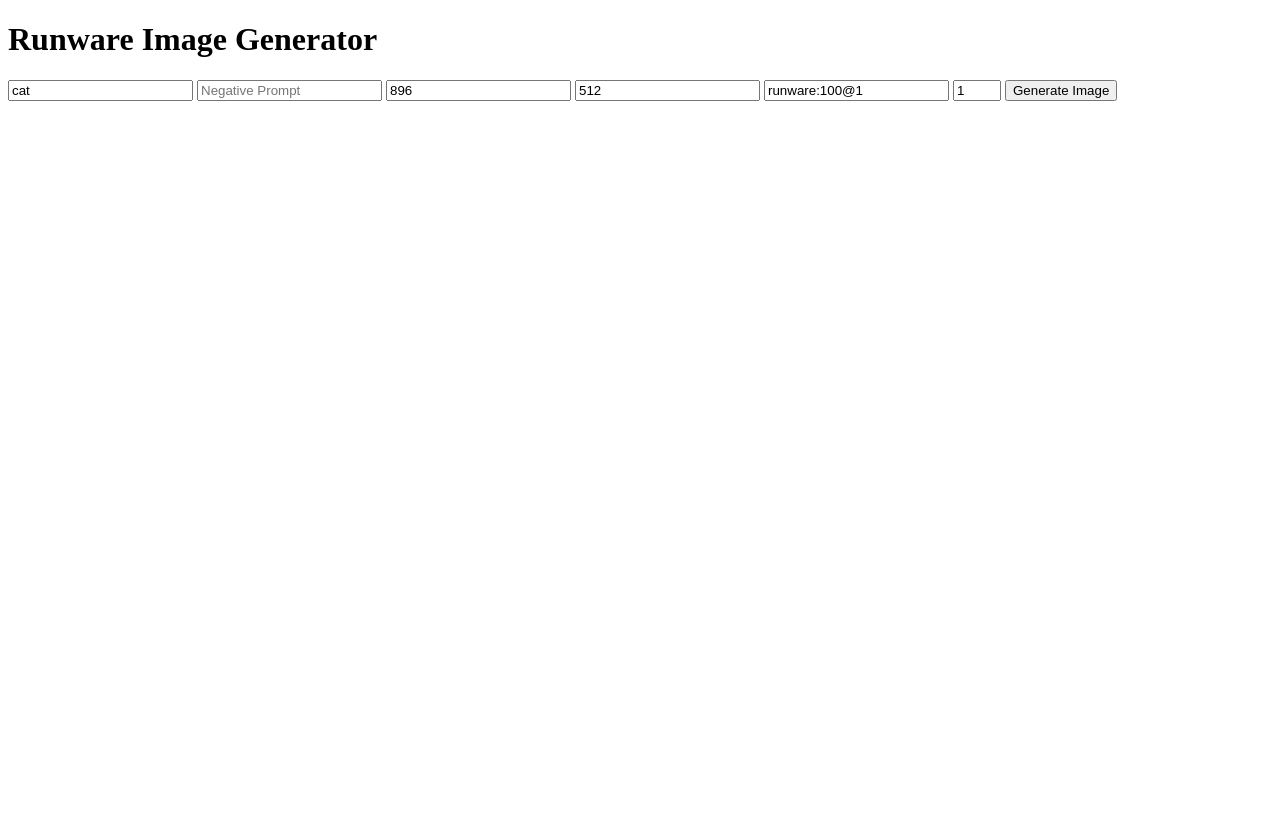
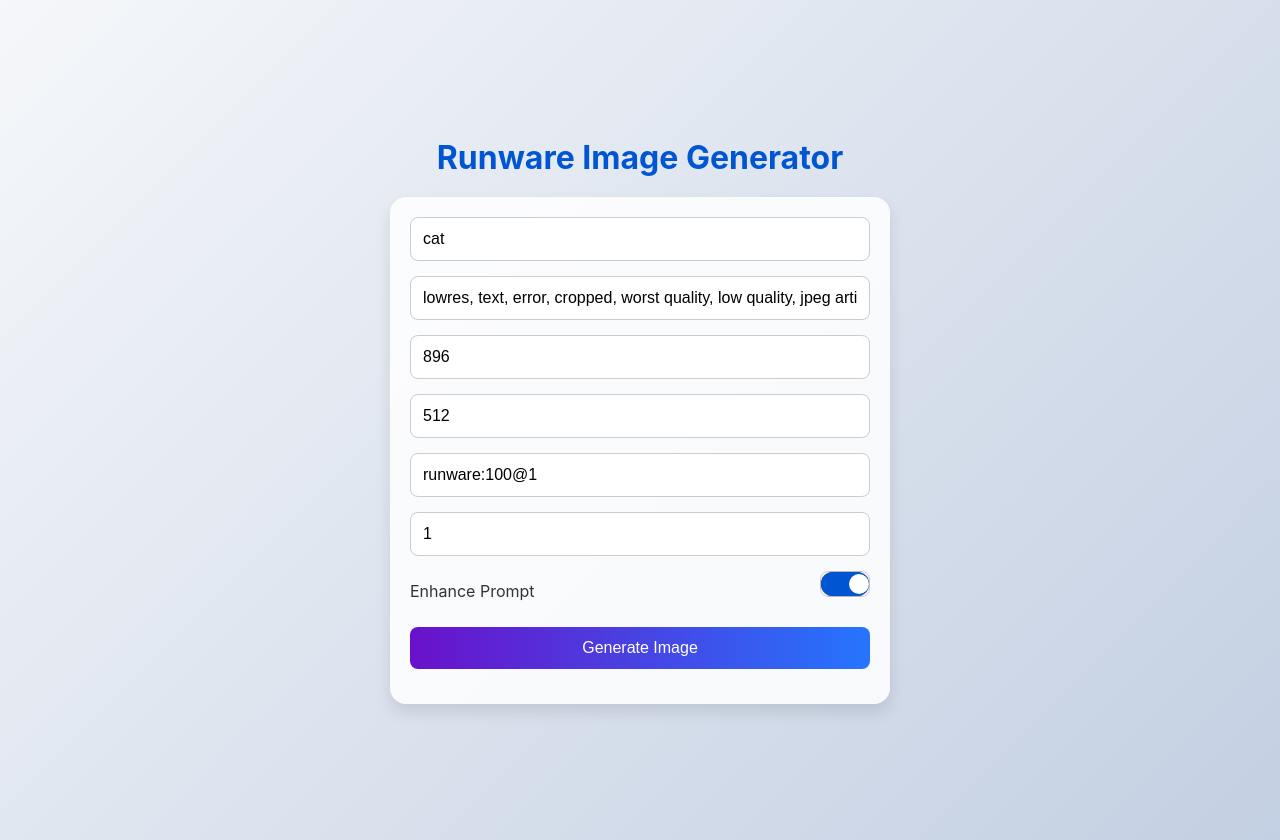
Before and after one commit to ezam0000/jsrunware, a website: page public/index.html in a window 1280 px wide. Before the commit the page ends 800 px from the top, so only its background shows below. Drawn offline with Linux system fonts and the light colour scheme.

Commit message:
added negative prompt, and enhancer switch , added new file management with separare css js and css

```diff
--- a/public/index.html
+++ b/public/index.html
@@ -4,99 +4,30 @@
     <meta charset="UTF-8">
     <meta name="viewport" content="width=device-width, initial-scale=1.0">
     <title>Runware Image Generator</title>
-    <style>
-        #status, #cost {
-            margin-top: 10px;
-            font-weight: bold;
-        }
-        #result img {
-            max-width: 100%;
-            height: auto;
-            margin-top: 10px;
-        }
-    </style>
+    <link rel="stylesheet" href="styles.css">
 </head>
 <body>
     <h1>Runware Image Generator</h1>
     <form id="imageForm">
         <input type="text" id="positivePrompt" placeholder="Positive Prompt" value="cat" required>
-        <input type="text" id="negativePrompt" placeholder="Negative Prompt">
+        <input type="text" id="negativePrompt" placeholder="Negative Prompt" value="lowres, text, error, cropped, worst quality, low quality, jpeg artifacts, ugly, duplicate, morbid, mutilated, out of frame, extra fingers, mutated hands, poorly drawn hands, poorly drawn face, mutation, deformed, blurry, dehydrated, bad anatomy, bad proportions, extra limbs, cloned face, disfigured, gross proportions, malformed limbs, missing arms, missing legs, extra arms, extra legs, fused fingers, too many fingers, long neck, username, watermark, signature">
         <input type="number" id="width" placeholder="Width" value="896" required>
         <input type="number" id="height" placeholder="Height" value="512" required>
         <input type="text" id="model" placeholder="Model" value="runware:100@1" required>
         <input type="number" id="numberResults" placeholder="Number of Results" value="1" min="1" max="5">
+        <div id="toggleEnhance">
+            <span>Enhance Prompt</span>
+            <label class="toggle-switch">
+                <input type="checkbox" id="enhanceToggle" checked>
+                <span class="slider"></span>
+            </label>
+        </div>
         <button type="submit">Generate Image</button>
     </form>
     <div id="status"></div>
     <div id="cost"></div>
     <div id="result"></div>
 
-    <script>
-        const statusElement = document.getElementById('status');
-        const costElement = document.getElementById('cost');
-        const resultElement = document.getElementById('result');
-
-        function updateStatus(message) {
-            statusElement.textContent = message;
-        }
-
-        document.getElementById('imageForm').addEventListener('submit', async (e) => {
-            e.preventDefault();
-            updateStatus('Preparing to generate image...');
-            costElement.textContent = '';
-            resultElement.innerHTML = '';
-
-            const formData = {
-                positivePrompt: document.getElementById('positivePrompt').value,
-                negativePrompt: document.getElementById('negativePrompt').value,
-                width: document.getElementById('width').value,
-                height: document.getElementById('height').value,
-                model: document.getElementById('model').value,
-                numberResults: document.getElementById('numberResults').value
-            };
-
-            try {
-                updateStatus('Sending request to server...');
-                const response = await fetch('/generate-image', {
-                    method: 'POST',
-                    headers: {
-                        'Content-Type': 'application/json'
-                    },
-                    body: JSON.stringify(formData)
-                });
-
-                if (!response.ok) {
-                    throw new Error(`HTTP error! status: ${response.status}`);
-                }
-
-                updateStatus('Processing server response...');
-                const images = await response.json();
-
-                if (!images || images.length === 0) {
-                    throw new Error('No images received from the server');
-                }
-
-                updateStatus('Loading generated images...');
-                let totalCost = 0;
-                images.forEach((image) => {
-                    const img = new Image();
-                    img.onload = () => {
-                        resultElement.appendChild(img);
-                    };
-                    img.onerror = () => {
-                        console.error('Failed to load image:', image.imageURL);
-                    };
-                    img.src = image.imageURL;
-                    totalCost += image.cost || 0;
-                });
-
-                updateStatus(`Successfully generated ${images.length} image(s)!`);
-                costElement.textContent = `Total cost: ${totalCost.toFixed(4)}`;
-            } catch (error) {
-                console.error('Error:', error);
-                updateStatus(`An error occurred: ${error.message}`);
-            }
-        });
-    </script>
+    <script src="script.js"></script>
 </body>
 </html>
--- /dev/null
+++ b/public/script.js
@@ -0,0 +1,88 @@
+const statusElement = document.getElementById('status');
+const costElement = document.getElementById('cost');
+const resultElement = document.getElementById('result');
+
+function updateStatus(message) {
+    statusElement.textContent = message;
+}
+
+document.getElementById('imageForm').addEventListener('submit', async (e) => {
+    e.preventDefault();
+    updateStatus('Processing...');
+
+    let positivePrompt = document.getElementById('positivePrompt').value;
+    const useEnhancer = document.getElementById('enhanceToggle').checked;
+
+    if (useEnhancer) {
+        try {
+            updateStatus('Enhancing prompt...');
+            const enhanceResponse = await fetch('/enhance-prompt', {
+                method: 'POST',
+                headers: {
+                    'Content-Type': 'application/json'
+                },
+                body: JSON.stringify({ prompt: positivePrompt })
+            });
+
+            if (!enhanceResponse.ok) {
+                throw new Error(`HTTP error! status: ${enhanceResponse.status}`);
+            }
+
+            const enhancedData = await enhanceResponse.json();
+            positivePrompt = enhancedData.text || positivePrompt;
+            updateStatus('Prompt enhanced, generating image...');
+        } catch (error) {
+            console.error('Error enhancing prompt:', error);
+            updateStatus('Error enhancing prompt, proceeding with original prompt.');
+        }
+    }
+
+    const formData = {
+        positivePrompt: document.getElementById('positivePrompt').value,
+        negativePrompt: document.getElementById('negativePrompt').value,
+        width: document.getElementById('width').value,
+        height: document.getElementById('height').value,
+        model: document.getElementById('model').value,
+        numberResults: document.getElementById('numberResults').value
+    };
+
+    try {
+        const response = await fetch('/generate-image', {
+            method: 'POST',
+            headers: {
+                'Content-Type': 'application/json'
+            },
+            body: JSON.stringify(formData)
+        });
+
+        if (!response.ok) {
+            throw new Error(`HTTP error! status: ${response.status}`);
+        }
+
+        const images = await response.json();
+
+        if (!images || images.length === 0) {
+            throw new Error('No images received from the server');
+        }
+
+        updateStatus('Loading generated images...');
+        let totalCost = 0;
+        images.forEach((image) => {
+            const img = new Image();
+            img.onload = () => {
+                resultElement.appendChild(img);
+            };
+            img.onerror = () => {
+                console.error('Failed to load image:', image.imageURL);
+            };
+            img.src = image.imageURL;
+            totalCost += image.cost || 0;
+        });
+
+        updateStatus(`Successfully generated ${images.length} image(s)!`);
+        costElement.textContent = `Total cost: ${totalCost.toFixed(4)}`;
+    } catch (error) {
+        console.error('Error:', error);
+        updateStatus(`An error occurred: ${error.message}`);
+    }
+});
--- /dev/null
+++ b/public/styles.css
@@ -0,0 +1,118 @@
+body {
+    font-family: -apple-system, BlinkMacSystemFont, "Segoe UI", Roboto, "Helvetica Neue", Arial, sans-serif;
+    background: linear-gradient(135deg, #f5f7fa, #c3cfe2);
+    color: #333;
+    display: flex;
+    flex-direction: column;
+    align-items: center;
+    justify-content: center;
+    min-height: 100vh;
+    margin: 0;
+    padding: 20px;
+    overflow-x: hidden;
+}
+
+h1 {
+    margin-bottom: 20px;
+    color: #0056d2;
+    text-align: center;
+}
+
+form {
+    background: #ffffffd9;
+    padding: 20px;
+    border-radius: 16px;
+    box-shadow: 0 8px 16px rgba(0, 0, 0, 0.1);
+    width: 100%;
+    max-width: 500px;
+    box-sizing: border-box;
+}
+
+input, button, label {
+    width: 100%;
+    display: block;
+    margin-bottom: 15px;
+    padding: 12px;
+    font-size: 16px;
+    border-radius: 8px;
+    border: 1px solid #ccc;
+    box-sizing: border-box;
+}
+
+button {
+    background: linear-gradient(to right, #6a11cb, #2575fc);
+    color: white;
+    border: none;
+    cursor: pointer;
+    transition: background 0.3s ease, transform 0.2s ease;
+}
+
+button:hover {
+    background: linear-gradient(to right, #5a0eb1, #1d5ed2);
+    transform: scale(1.03);
+}
+
+#toggleEnhance {
+    display: flex;
+    align-items: center;
+    justify-content: space-between;
+    margin-bottom: 15px;
+}
+
+.toggle-switch {
+    position: relative;
+    display: inline-block;
+    width: 50px;
+    height: 24px;
+}
+
+.toggle-switch input {
+    opacity: 0;
+    width: 0;
+    height: 0;
+}
+
+.slider {
+    position: absolute;
+    cursor: pointer;
+    top: 0;
+    left: 0;
+    right: 0;
+    bottom: 0;
+    background-color: #ccc;
+    transition: .4s;
+    border-radius: 24px;
+    box-shadow: 0 0 1px #000;
+}
+
+.slider:before {
+    position: absolute;
+    content: "";
+    height: 20px;
+    width: 20px;
+    left: 2px;
+    bottom: 2px;
+    background-color: white;
+    transition: .4s;
+    border-radius: 50%;
+}
+
+input:checked + .slider {
+    background-color: #0056d2;
+}
+
+input:checked + .slider:before {
+    transform: translateX(26px);
+}
+
+#status, #cost {
+    margin-top: 10px;
+    font-weight: bold;
+    text-align: center;
+}
+
+#result img {
+    max-width: 100%;
+    height: auto;
+    margin-top: 10px;
+}
```
Also changed, not shown: 1 other file.
